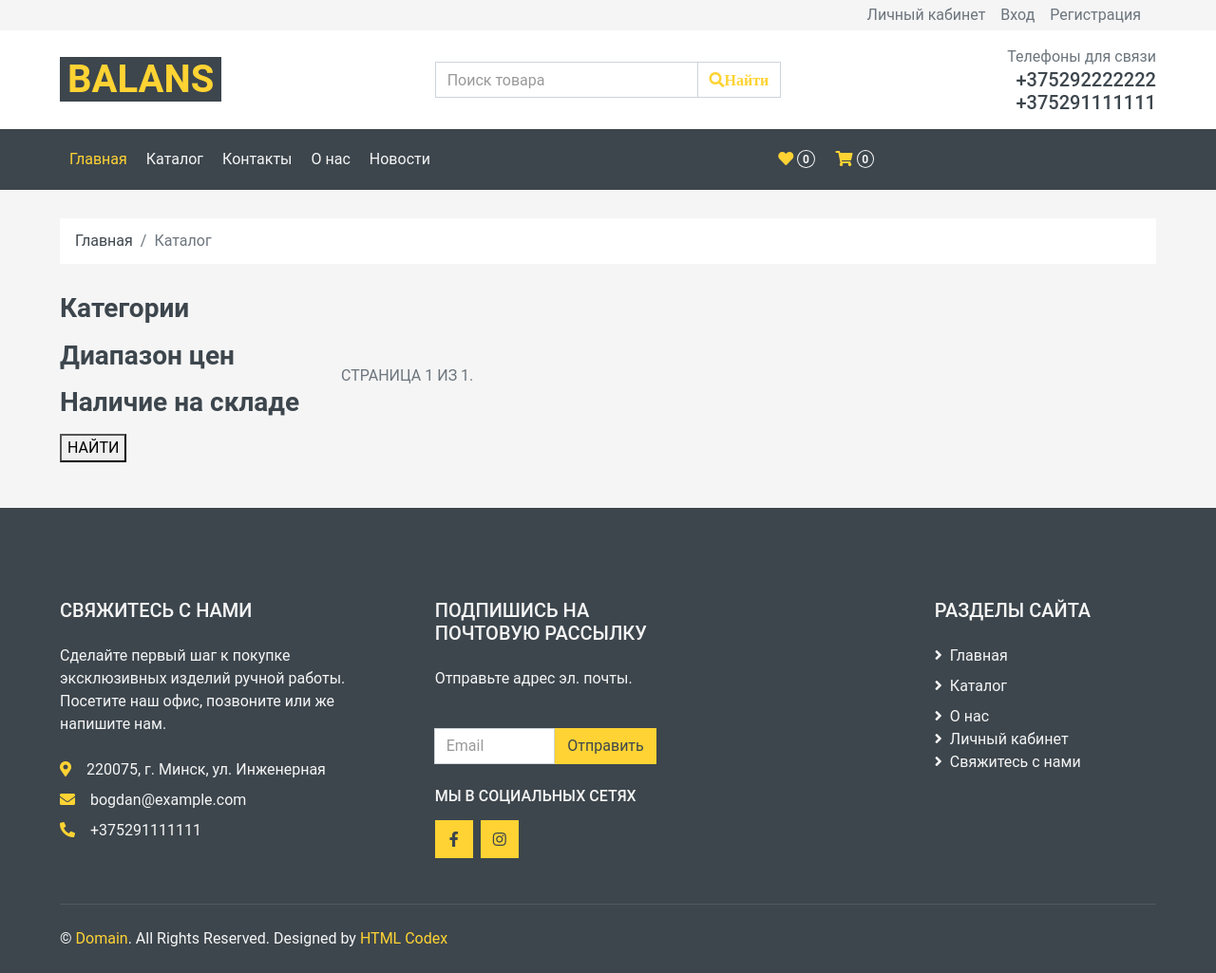
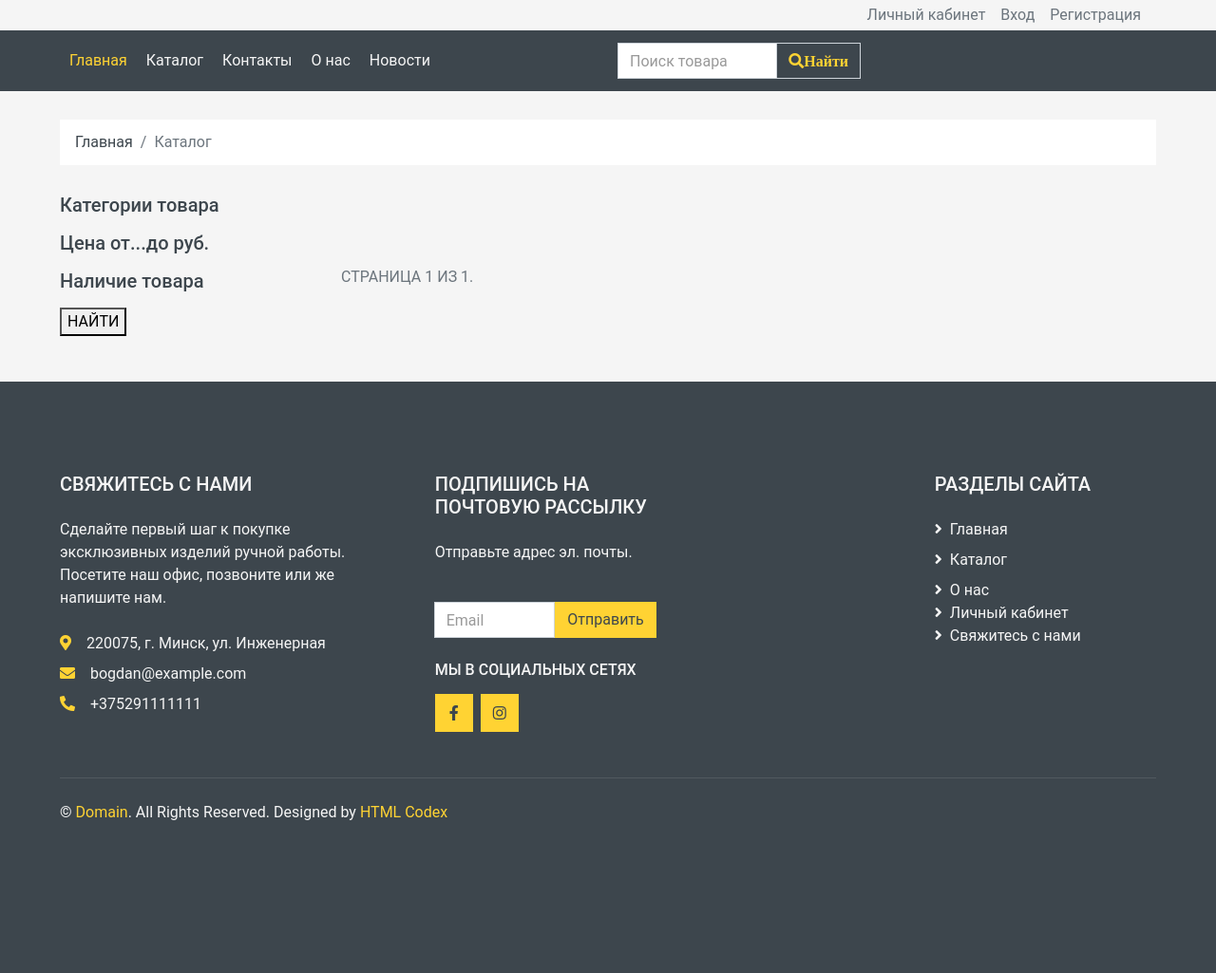
Before and after one commit to RomanKiper/master, a Django app: page /filter/ in a window 1280 px wide. Shown: the whole page at 95% size. After the commit the page ends 864 px from the top, so only its background shows below. Run offline with Django 4.2, Linux system fonts and the light colour scheme; data that the repository does not hold is empty; some libraries are stand-ins or nearby versions.

Commit message:
250224/1

```diff
--- a/mainsite/templates/mainsite_new/base.html
+++ b/mainsite/templates/mainsite_new/base.html
@@ -58,30 +58,7 @@
                 </div>
             </div>
         </div>
-        <div class="row align-items-center bg-light py-3 px-xl-5 d-none d-lg-flex">
-            <div class="col-lg-4">
-                <a href="{% url 'mainsite_products' %}" class="text-decoration-none">
-                    <span class="h1 text-uppercase text-primary bg-dark px-2">BALANS</span>
-                </a>
-            </div>
-            <div class="col-lg-4 col-6 text-left">
-                <form action="#" method="get">
-                    <div class="input-group">
-                        <input type="text" class="form-control" placeholder="Поиск товара">
-                        <div class="input-group-append">
-                            <span class="input-group-text bg-transparent text-primary">
-                                <i class="fa fa-search">Найти</i>
-                            </span>
-                        </div>
-                    </div>
-                </form>
-            </div>
-            <div class="col-lg-4 col-6 text-right">
-                <p class="m-0">Телефоны для связи</p>
-                <h5 class="m-0">+375292222222</h5>
-                <h5 class="m-0">+375291111111</h5>
-            </div>
-        </div>
+
     </div>
     <!-- Topbar End -->
 
@@ -106,19 +83,18 @@
                             <a href="{% url 'mainsite_about' %}" class="nav-item nav-link">О нас</a>
                             <a href="{% url 'mainsite_publications' %}" class="nav-item nav-link">Новости</a>
                         </div>
-
-
-
-                        <div class="navbar-nav ml-auto py-0 d-none d-lg-block">
-                            <a href="" class="btn px-0">
-                                <i class="fas fa-heart text-primary"></i>
-                                <span class="badge text-secondary border border-secondary rounded-circle" style="padding-bottom: 2px;">0</span>
-                            </a>
-                            <a href="" class="btn px-0 ml-3">
-                                <i class="fas fa-shopping-cart text-primary"></i>
-                                <span class="badge text-secondary border border-secondary rounded-circle" style="padding-bottom: 2px;">0</span>
-                            </a>
-                        </div>
+                    </div>
+                    <div class="col-lg-4 col-6 text-left">
+                        <form action="#" method="get">
+                            <div class="input-group">
+                                <input type="text" class="form-control" placeholder="Поиск товара">
+                                <div class="input-group-append">
+                                    <span class="input-group-text bg-transparent text-primary">
+                                        <i class="fa fa-search">Найти</i>
+                                    </span>
+                                </div>
+                            </div>
+                        </form>
                     </div>
                 </nav>
             </div>
@@ -163,10 +139,8 @@
                             <a class="btn btn-primary btn-square" href="{{ instagram }}" target="_blank"><i class="fab fa-instagram"></i></a>
                         </div>
                     </div>
-
                     <div class="col-md-4 mb-5">
                     </div>
-
                     <div class="col-md-4 mb-5">
                         <h5 class="text-secondary text-uppercase mb-4">Разделы сайта</h5>
                         <div class="d-flex flex-column justify-content-start">
--- a/mainsite/templates/mainsite_new/catalog_list.html
+++ b/mainsite/templates/mainsite_new/catalog_list.html
@@ -28,7 +28,7 @@
                  <!-- Size Start -->
                 <form action=" {% url 'filter' %}" method="get">
                     <div class="left-side">
-                        <h3 class="sear-head editContent">Категории</h3>
+                        <h5 class="sear-head editContent">Категории товара</h5>
                         <ul class="w3layouts-box-list">
                             {% for category in category %}
                                 <li class="editContent">
@@ -40,7 +40,7 @@
                     </div>
 
                     <div class="left-side">
-                        <h3 class="sear-head editContent">Диапазон цен</h3>
+                        <h5 class="sear-head editContent">Цена от...до руб.</h5>
                         <ul class="w3layouts-box-list">
                             {% for filter_price in filter_price %}
                                 <li class="editContent">
@@ -52,7 +52,7 @@
                     </div>
 
                 <div class="left-side">
-                        <h3 class="sear-head editContent">Наличие на складе</h3>
+                        <h5 class="sear-head editContent">Наличие товара</h5>
                         <ul class="w3layouts-box-list">
                             {% for filter_availability in filter_availability %}
                                 <li class="editContent">
--- a/mainsite/templates/mainsite_new/category_card.html
+++ b/mainsite/templates/mainsite_new/category_card.html
@@ -6,15 +6,15 @@
 <div class="container-fluid pt-5">
     <h2 class="section-title position-relative text-uppercase mx-xl-5 mb-4"><span class="bg-secondary pr-3">Категории товаров</span></h2>
     <div class="row px-xl-5 pb-3">
-        {% for cat in category %}
+        {% for category in category %}
         <div class="col-lg-3 col-md-4 col-sm-6 pb-1">
             <a class="text-decoration-none" href="{% url 'mainsite_catalog' %}">
                 <div class="cat-item img-zoom d-flex align-items-center mb-4">
                     <div class="overflow-hidden" style="width: 100px; height: 100px;">
-                        <img class="img-fluid" src="{{ cat.image.url }}" alt="">
+                        <img class="img-fluid" src="{{ category.image.url }}" alt="">
                     </div>
                     <div class="flex-fill pl-3">
-                        <h6>{{ cat.name }}</h6>
+                        <h6>{{ category.name }}</h6>
                         <small class="text-body">Количество продуктов</small>
                     </div>
                 </div>
--- a/mainsite/templates/mainsite_new/mostpopularproducts_part.html
+++ b/mainsite/templates/mainsite_new/mostpopularproducts_part.html
@@ -14,8 +14,6 @@
                         {% if product.novelty %}
                         <h3 ><span class="label label-danger">Новинка</span></h3>
                         {% endif %}
-                        <a class="btn btn-outline-dark btn-square" href=""><i class="fa fa-shopping-cart"></i></a>
-                        <a class="btn btn-outline-dark btn-square" href=""><i class="far fa-heart"></i></a>
                     </div>
                 </div>
                 <div class="text-center py-4">
--- a/mainsite/templates/mainsite_new/newproducts_part.html
+++ b/mainsite/templates/mainsite_new/newproducts_part.html
@@ -14,8 +14,6 @@
                         {% if product.novelty %}
                         <h3 ><span class="label label-danger">Новинка</span></h3>
                         {% endif %}
-                        <a class="btn btn-outline-dark btn-square" href=""><i class="fa fa-shopping-cart"></i></a>
-                        <a class="btn btn-outline-dark btn-square" href=""><i class="far fa-heart"></i></a>
                     </div>
                 </div>
                 <div class="text-center py-4">
--- a/mainsite/templates/mainsite_new/product_card.html
+++ b/mainsite/templates/mainsite_new/product_card.html
@@ -3,14 +3,13 @@
 {% for product in page_obj %}
 <div class="col-lg-4 col-md-6 col-sm-6 pb-1">
     <div class="product-item bg-light mb-4">
+        <a class="h6 text-decoration-none text-truncate" href="{{ product.get_absolute_url }}">
         <div class="product-img position-relative overflow-hidden">
             <img class="img-fluid w-100" src="{{ product.image.url }}" alt="...">
             <div class="product-action">
                 {% if product.novelty %}
                 <h3 ><span class="label label-danger">Новинка</span></h3>
                 {% endif %}
-                <a class="btn btn-outline-dark btn-square" href=""><i class="fa fa-shopping-cart"></i></a>
-                <a class="btn btn-outline-dark btn-square" href=""><i class="far fa-heart"></i></a>
             </div>
         </div>
         <div class="text-center py-4">
@@ -20,8 +19,8 @@
                     <h5>{{ product.price }}</h5><h6 class="text-muted ml-2">рублей за шт.</h6>
                 </div>
             </div>
-
         </div>
+        </a>
     </div>
 </div>
 {% endfor %}
--- a/mainsite/templates/mainsite_new/product_main.html
+++ b/mainsite/templates/mainsite_new/product_main.html
@@ -207,8 +207,6 @@
                         {% if product.novelty %}
                         <h3 ><span class="label label-danger">Новинка</span></h3>
                         {% endif %}
-                        <a class="btn btn-outline-dark btn-square" href=""><i class="fa fa-shopping-cart"></i></a>
-                        <a class="btn btn-outline-dark btn-square" href=""><i class="far fa-heart"></i></a>
                     </div>
                 </div>
                 <div class="text-center py-4">
--- a/mainsite/views.py
+++ b/mainsite/views.py
@@ -52,21 +52,6 @@ class CatalogListView(BaseMixin, ListView):
 
 
 
-
-class PublicationListView(BaseMixin, ListView):
-    template_name = "mainsite_new/publications_list.html"
-    context_object_name = "publications"
-    model = Publication
-
-    def get_queryset(self):
-        return Publication.objects.filter(is_published=True,).order_by('-date_created')
-
-    def get_context_data(self, *, object_list=None, **kwargs):
-        context = super().get_context_data()
-        context.update(self.context)
-        return context
-
-
 class MainPageView(BaseMixin, ListView):
     template_name = "mainsite_new/index.html"
     model = Category
@@ -84,6 +69,33 @@ class MainPageView(BaseMixin, ListView):
             'product_mostpopular': product_mostpopular,
         })
         return context
+
+
+class FilterProductView(CatalogListView, MainPageView, ListView):
+
+    def get_queryset(self):
+        queryset = Product.objects.filter(
+            Q(category__in=self.request.GET.getlist("category")) |
+            Q(filter_price__in=self.request.GET.getlist("filter_price")) |
+            Q(filter_availability__in=self.request.GET.getlist("filter_availability"))
+        )
+        return queryset
+
+
+
+class PublicationListView(BaseMixin, ListView):
+    template_name = "mainsite_new/publications_list.html"
+    context_object_name = "publications"
+    model = Publication
+
+    def get_queryset(self):
+        return Publication.objects.filter(is_published=True,).order_by('-date_created')
+
+    def get_context_data(self, *, object_list=None, **kwargs):
+        context = super().get_context_data()
+        context.update(self.context)
+        return context
+
 
 
 class PublicationDetailView(BaseMixin, DetailView):
@@ -175,16 +187,5 @@ class EmailCreateView(BaseMixin, CreateView):
         return context
 
 
-class FilterProductView(CatalogListView, ListView):
-
-    def get_queryset(self):
-        queryset = Product.objects.filter(
-            Q(category__in=self.request.GET.getlist("category")) |
-            Q(filter_price__in=self.request.GET.getlist("filter_price")) |
-            Q(filter_availability__in=self.request.GET.getlist("filter_availability"))
-        )
-        return queryset
-
-
 def error404(request, exception):
     return render(request, "mainsite/error404.html")
--- a/mainsite/templates/registration/profile.html
+++ b/registration/templates/registration/profile.html
@@ -1,4 +1,5 @@
-{% extends "registration/base_registration.html" %}
+{% extends "mainsite_new/base.html" %}
+{% load static %}
 
 {% block title %}
 ЛИЧНЫЙ КАБИНЕТ
--- a/mainsite/templates/registration/signin_new.html
+++ b/registration/templates/registration/signin_new.html
@@ -1,4 +1,4 @@
-{% extends "registration/base_registration.html" %}
+{% extends "mainsite_new/base.html" %}
 {% load static %}
 
 {% block title %}
--- a/mainsite/templates/registration/signup_new.html
+++ b/registration/templates/registration/signup_new.html
@@ -1,4 +1,4 @@
-{% extends "registration/base_registration.html" %}
+{% extends "mainsite_new/base.html" %}
 {% load static %}
 
 {% block title %}
```
Also changed, not shown: mainsite/templates/mainsite_new/index.html (+4 -8 lines), mainsite/templates/registration/base_registration.html (deleted, +0 -105 lines).
